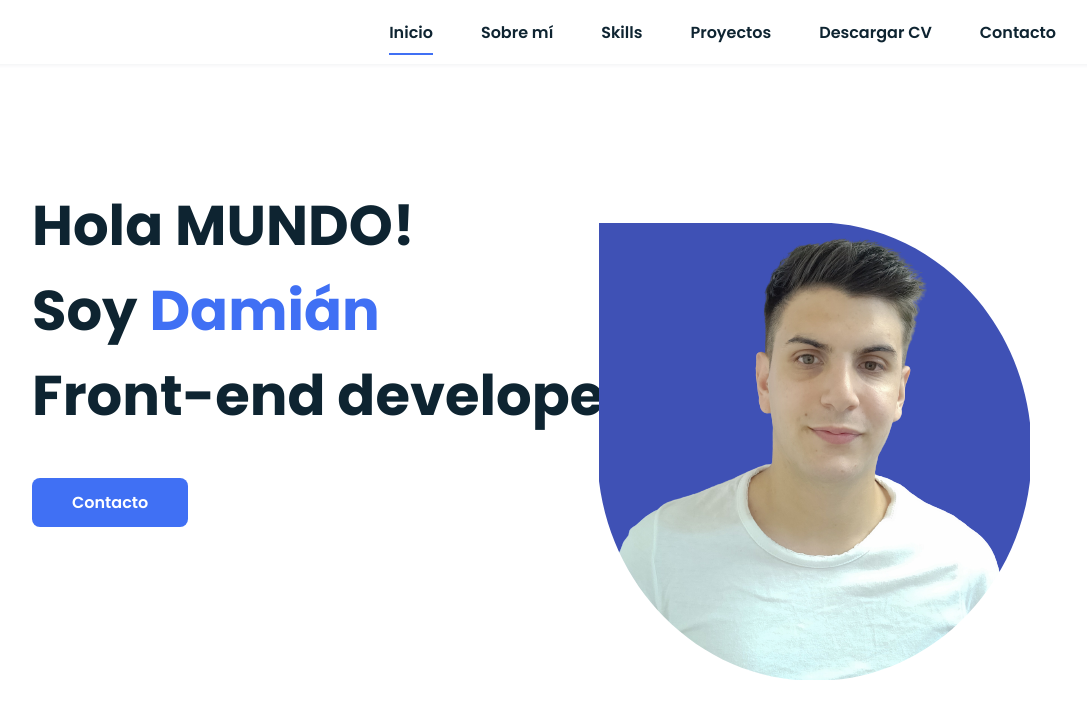
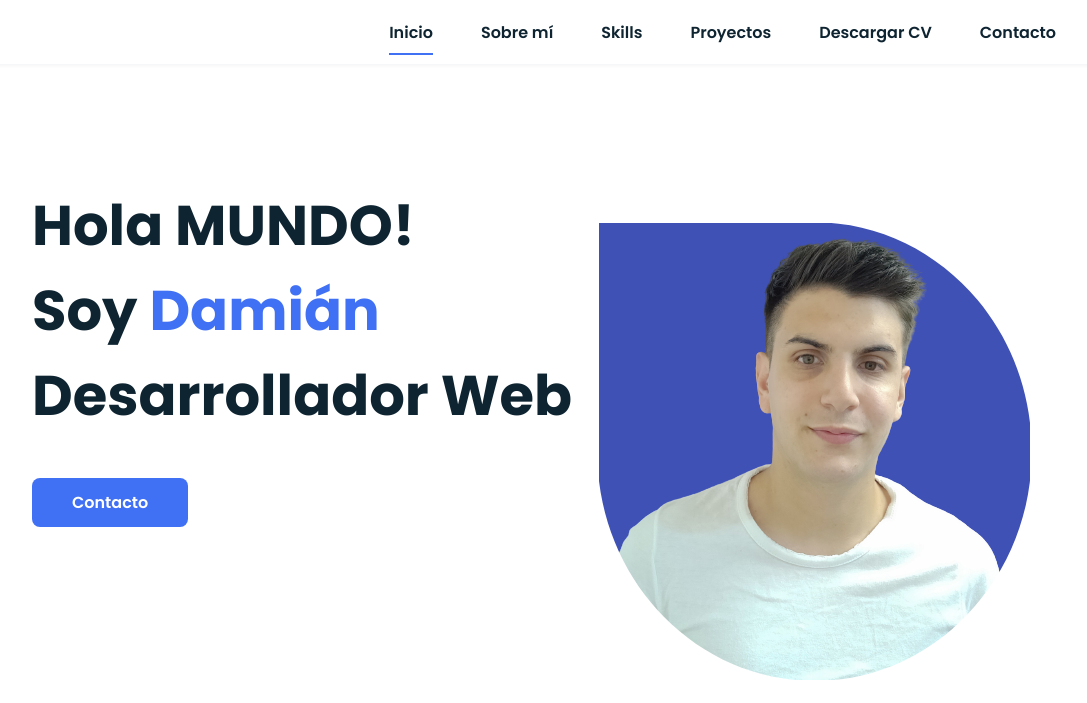
Before and after one commit to damianeromeo/Portafolio, a plain HTML site: page index.html in a window 1280 px wide. Shown: the top 703 px of the page, without its empty margins (96-1183 px from the left). Drawn offline with nearby package versions, Linux system fonts and the light colour scheme.

Commit message:
Update index.html

```diff
--- a/index.html
+++ b/index.html
@@ -41,7 +41,7 @@
             <!--===== HOME =====-->
             <section class="home bd-grid" id="home">
                 <div class="home__data">
-                    <h1 class="home__title">Hola MUNDO!<br>Soy <span class="home__title-color">Damián</span><br> Front-end developer</h1>
+                    <h1 class="home__title">Hola MUNDO!<br>Soy <span class="home__title-color">Damián</span><br> Desarrollador Web</h1>
 
                     <a href="#" class="button">Contacto</a>
                 </div>
```
